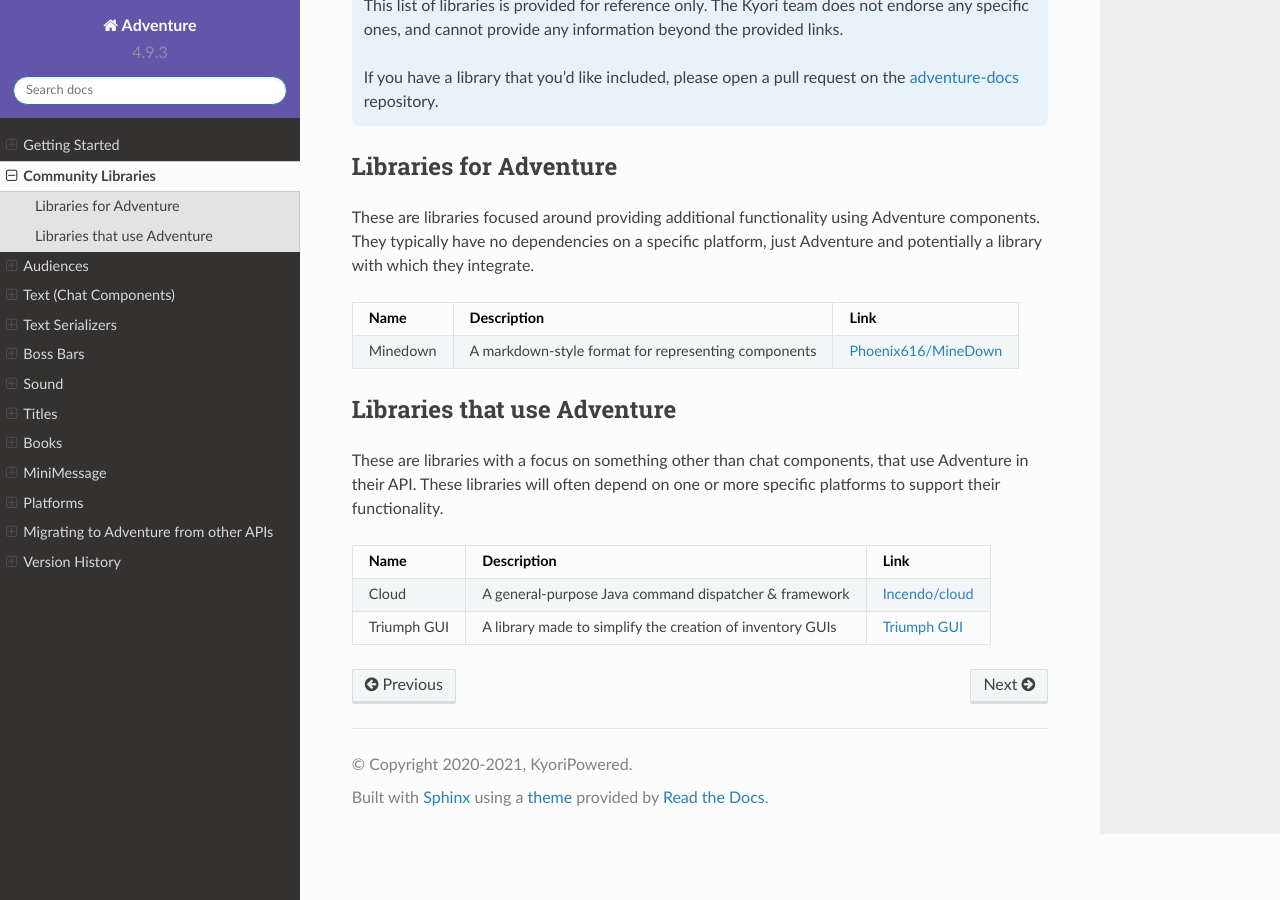
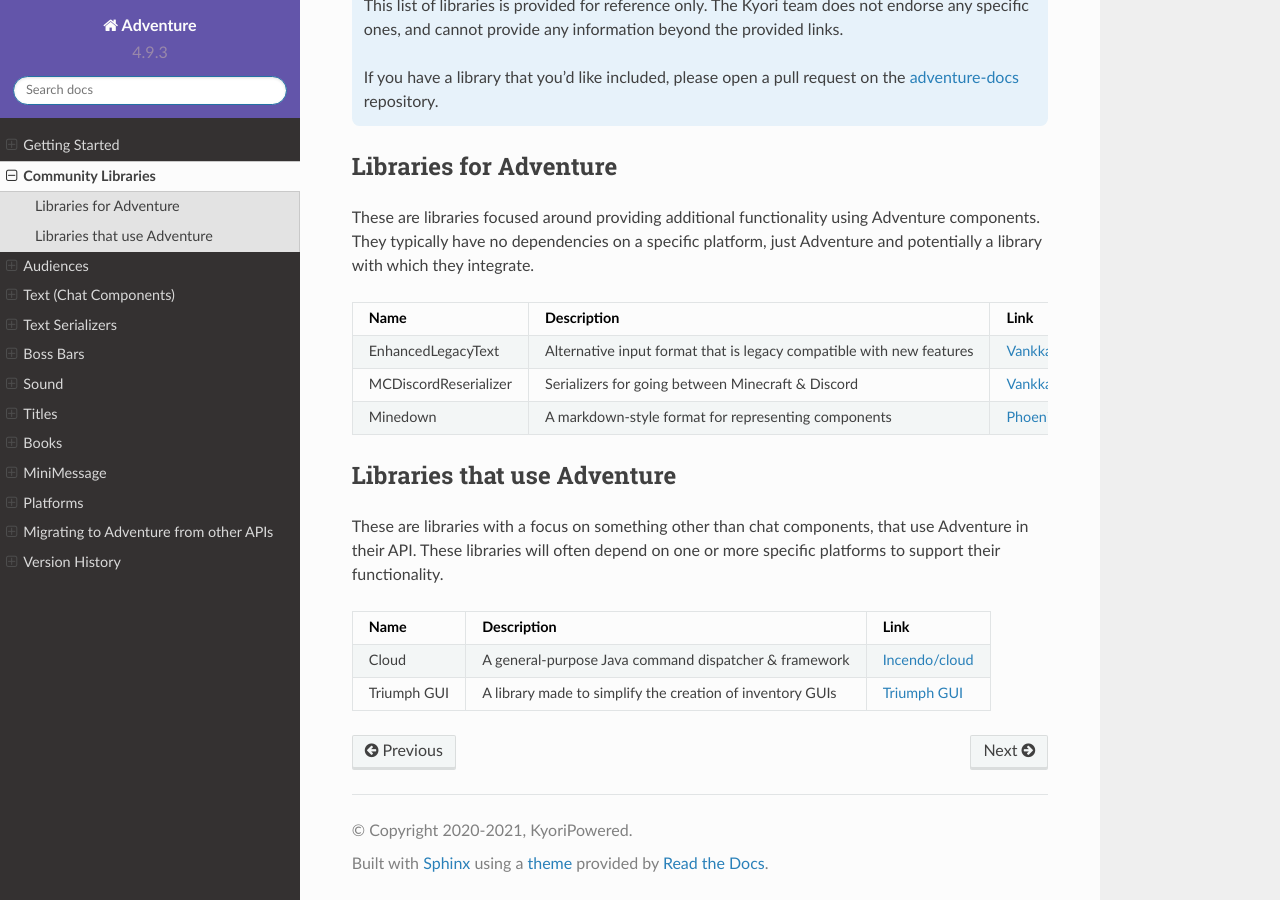
Before and after one commit to KyoriPowered/adventure-docs, a Sphinx documentation site: the page built from source/community-libraries.rst, in a window 1280 px wide and 900 px high, scrolled down 524 px. Built offline with Sphinx 7.4.7 and the Read the Docs theme 2.0.0, drawn with Linux system fonts in a browser that asks for light colours.

Commit message:
Add MCDiscordReserializer and EnhancedLegacyText to the libs page

```diff
--- a/source/community-libraries.rst
+++ b/source/community-libraries.rst
@@ -21,11 +21,14 @@ They typically have no dependencies on a specific platform, just Adventure and p
 
 .. Elements in this table should be alphabetized
 
-======== =================================================== ====================================================================================
-Name     Description                                         Link
-======== =================================================== ====================================================================================
-Minedown A markdown-style format for representing components `Phoenix616/MineDown <https://github.com/Phoenix616/MineDown/tree/kyori-adventure>`_
-======== =================================================== ====================================================================================
+===================== =================================================== ====================================================================================
+Name                  Description                                          Link
+===================== =================================================== ====================================================================================
+EnhancedLegacyText    Alternative input format that is legacy compatible  `Vankka/EnhancedLegacyText <https://github.com/Vankka/EnhancedLegacyText>`_
+                      with new features
+MCDiscordReserializer Serializers for going between Minecraft & Discord   `Vankka/MCDiscordReserializer <https://github.com/Vankka/MCDiscordReserializer>`_
+Minedown              A markdown-style format for representing components `Phoenix616/MineDown <https://github.com/Phoenix616/MineDown/tree/kyori-adventure>`_
+===================== =================================================== ====================================================================================
 
 Libraries that use Adventure
 ----------------------------
```
